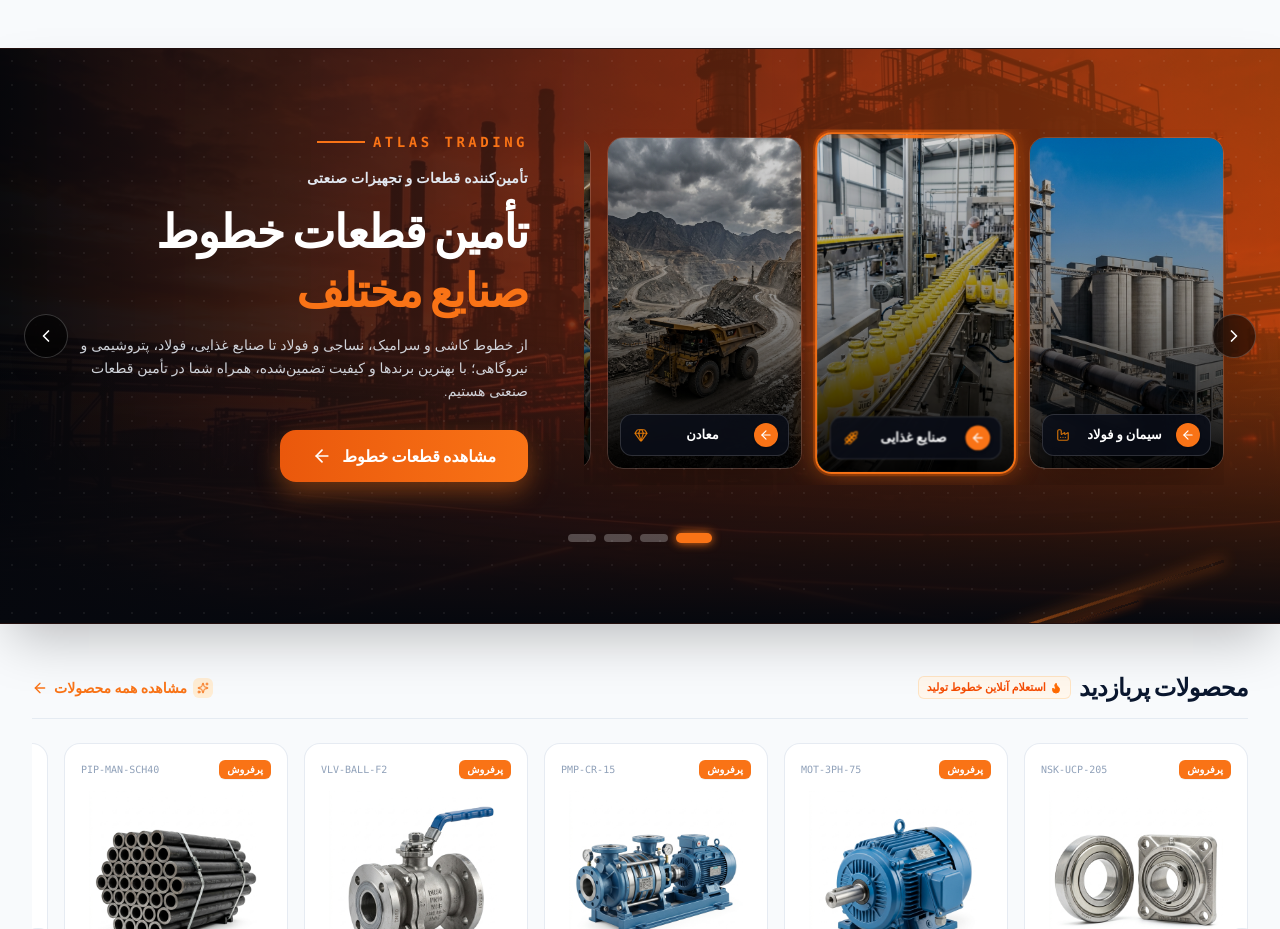
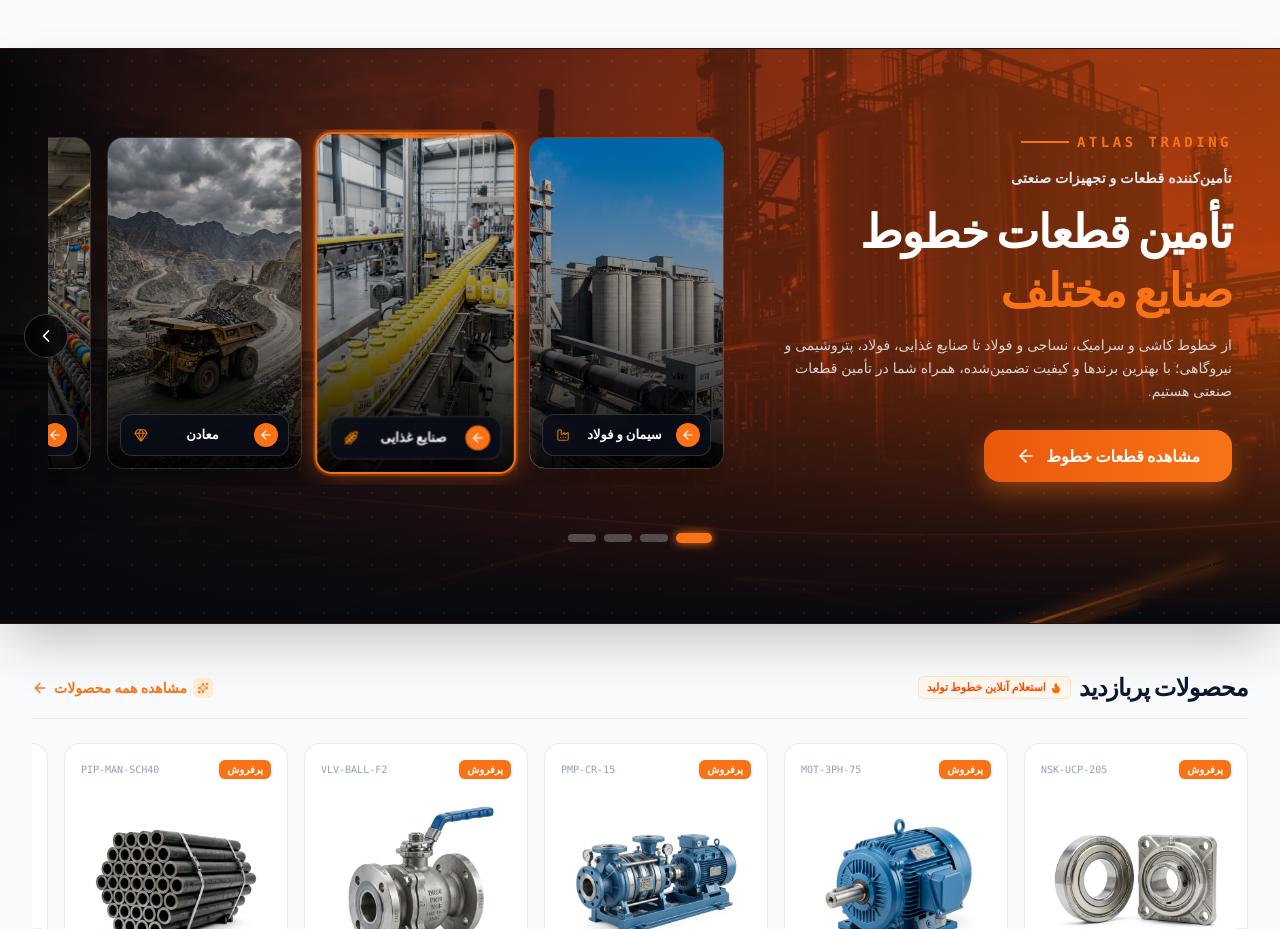
Before and after one commit to javanwebi/atlas, a React (Vite) app: page / in a window 1280 px wide. Shown: the part 1320-2249 px from the top of the page. Built offline with nearby package versions, Linux system fonts and the light colour scheme; a small style sheet from the web is missing.

Commit message:
Right-align text in desktop and show right navigation arrow only after clicking left arrow

```diff
--- a/src/pages/HomePage.tsx
+++ b/src/pages/HomePage.tsx
@@ -1,4 +1,4 @@
-import React, { useState } from 'react';
+import React, { useState, useRef, useEffect } from 'react';
 import { Link, useNavigate } from 'react-router-dom';
 import {
   ArrowLeft,
@@ -42,6 +42,37 @@ export const HomePage: React.FC = () => {
   // Hero Slider
   const [activeSlide, setActiveSlide] = useState(1);
   const totalSlides = 3;
+
+  // Industries carousel scroll tracking
+  const industriesScrollRef = useRef<HTMLDivElement>(null);
+  const [canScrollRight, setCanScrollRight] = useState(false);
+
+  const checkIndustriesScroll = () => {
+    const el = industriesScrollRef.current;
+    if (!el) return;
+    // In RTL, scrollLeft can be 0 at initial state or negative/positive depending on browser implementation
+    // When user scrolls to left (forward in carousel), scroll offset changes from initial 0
+    const scrolled = Math.abs(el.scrollLeft) > 10;
+    setCanScrollRight(scrolled);
+  };
+
+  const handleScrollLeft = () => {
+    const el = industriesScrollRef.current;
+    if (el) {
+      // In RTL, scrolling "left" (forward) is done with negative or positive depending on layout
+      el.scrollBy({ left: -320, behavior: 'smooth' });
+      // Immediately reveal right button
+      setCanScrollRight(true);
+    }
+  };
+
+  const handleScrollRight = () => {
+    const el = industriesScrollRef.current;
+    if (el) {
+      el.scrollBy({ left: 320, behavior: 'smooth' });
+      setTimeout(checkIndustriesScroll, 350);
+    }
+  };
 
   // 7 Categories matching production line parts
   const categories = [
@@ -481,36 +512,74 @@ export const HomePage: React.FC = () => {
         <div className="absolute inset-0 z-1 bg-[radial-gradient(#ffffff0f_1px,transparent_1px)] [background-size:24px_24px] pointer-events-none" />
 
         {/* Carousel Navigation Chevron Arrows (Left & Right) */}
+        {/* Right Arrow: only shown when user has scrolled towards the left / can scroll back right */}
         <button
           type="button"
-          onClick={() => {
-            const el = document.getElementById('industries-scroll-container');
-            if (el) el.scrollBy({ left: 280, behavior: 'smooth' });
-          }}
-          className="absolute right-3 sm:right-6 top-1/2 -translate-y-1/2 z-20 w-11 h-11 rounded-full bg-black/60 hover:bg-[#F97316] border border-white/20 hover:border-[#F97316] text-white flex items-center justify-center backdrop-blur-md shadow-xl transition-all cursor-pointer group"
-          aria-label="صنایع بعدی"
+          onClick={handleScrollRight}
+          className={`absolute right-3 sm:right-6 top-1/2 -translate-y-1/2 z-20 w-11 h-11 rounded-full bg-black/70 hover:bg-[#F97316] border border-white/20 hover:border-[#F97316] text-white flex items-center justify-center backdrop-blur-md shadow-2xl transition-all duration-300 cursor-pointer group ${
+            canScrollRight ? 'opacity-100 scale-100 pointer-events-auto' : 'opacity-0 scale-75 pointer-events-none'
+          }`}
+          aria-label="صنایع قبلی"
         >
           <ChevronRight className="w-5 h-5 group-hover:scale-110 transition-transform" />
         </button>
 
+        {/* Left Arrow: always visible to scroll left (forward in RTL) */}
         <button
           type="button"
-          onClick={() => {
-            const el = document.getElementById('industries-scroll-container');
-            if (el) el.scrollBy({ left: -280, behavior: 'smooth' });
-          }}
-          className="absolute left-3 sm:left-6 top-1/2 -translate-y-1/2 z-20 w-11 h-11 rounded-full bg-black/60 hover:bg-[#F97316] border border-white/20 hover:border-[#F97316] text-white flex items-center justify-center backdrop-blur-md shadow-xl transition-all cursor-pointer group"
-          aria-label="صنایع قبلی"
+          onClick={handleScrollLeft}
+          className="absolute left-3 sm:left-6 top-1/2 -translate-y-1/2 z-20 w-11 h-11 rounded-full bg-black/70 hover:bg-[#F97316] border border-white/20 hover:border-[#F97316] text-white flex items-center justify-center backdrop-blur-md shadow-2xl transition-all duration-300 cursor-pointer group"
+          aria-label="صنایع بعدی"
         >
           <ChevronLeft className="w-5 h-5 group-hover:scale-110 transition-transform" />
         </button>
 
-        {/* Main Content Layout */}
-        <div className="relative z-10 max-w-[1480px] mx-auto px-4 sm:px-8 lg:px-14 flex flex-col-reverse lg:flex-row items-center justify-between gap-8 lg:gap-12">
-          {/* Scrollable / Flexible Cards Row (Left side in LTR, Right sequence in RTL) */}
+        {/* Main Content Layout: In RTL, flex-col lg:flex-row puts first child (Text Header) on the RIGHT, and second child (Cards) on the LEFT */}
+        <div className="relative z-10 max-w-[1520px] mx-auto px-4 sm:px-8 lg:px-12 flex flex-col lg:flex-row items-center justify-between gap-8 lg:gap-12">
+          {/* Right Header Text Column (در دسکتاپ دقیقاً در سمت راست قرار می‌گیرد) */}
+          <div className="w-full lg:w-[420px] xl:w-[460px] space-y-4 text-right shrink-0">
+            {/* Top English Brand Label: ATLAS TRADING ——— */}
+            <div className="flex items-center gap-2 justify-start">
+              <span className="text-xs sm:text-sm font-black tracking-[0.25em] text-[#F97316] uppercase font-mono">
+                ATLAS TRADING
+              </span>
+              <span className="w-12 h-[2px] bg-[#F97316]" />
+            </div>
+
+            {/* Subtitle */}
+            <p className="text-xs sm:text-sm font-bold text-slate-200 tracking-wide">
+              تأمین‌کننده قطعات و تجهیزات صنعتی
+            </p>
+
+            {/* Main Headline (تأمین قطعات خطوط صنایع مختلف) */}
+            <h2 className="text-3xl sm:text-4xl lg:text-[44px] xl:text-[46px] font-black text-white leading-[1.2] tracking-tight">
+              تأمین قطعات خطوط
+              <span className="block text-[#F97316] pt-1">صنایع مختلف</span>
+            </h2>
+
+            {/* Description Paragraph */}
+            <p className="text-xs sm:text-sm text-slate-200/90 leading-relaxed font-light">
+              از خطوط کاشی و سرامیک، نساجی و فولاد تا صنایع غذایی، فولاد، پتروشیمی و نیروگاهی؛ با بهترین برندها و کیفیت تضمین‌شده، همراه شما در تأمین قطعات صنعتی هستیم.
+            </p>
+
+            {/* CTA Button: مشاهده قطعات خطوط (Large Orange Glowing Button) */}
+            <div className="pt-3">
+              <Link
+                to="/category/industrial-belts"
+                className="inline-flex items-center justify-center gap-2.5 h-12 sm:h-13 px-8 bg-gradient-to-r from-[#EA580C] to-[#F97316] hover:from-[#C2410C] hover:to-[#EA580C] text-white text-sm sm:text-base font-black rounded-2xl shadow-[0_10px_25px_rgba(249,115,22,0.4)] hover:shadow-[0_12px_30px_rgba(249,115,22,0.6)] hover:scale-[1.02] transition-all cursor-pointer group"
+              >
+                <span>مشاهده قطعات خطوط</span>
+                <ArrowLeft className="w-5 h-5 text-white group-hover:-translate-x-1.5 transition-transform" />
+              </Link>
+            </div>
+          </div>
+
+          {/* Scrollable Cards Row (در دسکتاپ در سمت چپ قرار می‌گیرد) */}
           <div
             id="industries-scroll-container"
-            className="flex-1 w-full flex items-stretch gap-3.5 sm:gap-4 overflow-x-auto pb-4 pt-2 px-1 scrollbar-none snap-x snap-mandatory"
+            ref={industriesScrollRef}
+            onScroll={checkIndustriesScroll}
+            className="flex-1 w-full min-w-0 flex items-stretch gap-3.5 sm:gap-4 overflow-x-auto pb-4 pt-2 px-1 scrollbar-none snap-x snap-mandatory"
             style={{ scrollbarWidth: 'none', msOverflowStyle: 'none' }}
           >
             {coveredIndustries.map((ind) => {
@@ -565,44 +634,6 @@ export const HomePage: React.FC = () => {
                 </Link>
               );
             })}
-          </div>
-
-          {/* Right Header Text Column (راست‌چین دقیقاً مطابق عکس ارسالی) */}
-          <div className="w-full lg:w-[440px] xl:w-[480px] space-y-4 text-right shrink-0 lg:pr-2">
-            {/* Top English Brand Label: ATLAS TRADING ——— */}
-            <div className="flex items-center gap-2 justify-start">
-              <span className="text-xs sm:text-sm font-black tracking-[0.25em] text-[#F97316] uppercase font-mono">
-                ATLAS TRADING
-              </span>
-              <span className="w-12 h-[2px] bg-[#F97316]" />
-            </div>
-
-            {/* Subtitle */}
-            <p className="text-xs sm:text-sm font-bold text-slate-200 tracking-wide">
-              تأمین‌کننده قطعات و تجهیزات صنعتی
-            </p>
-
-            {/* Main Headline (تأمین قطعات خطوط صنایع مختلف) */}
-            <h2 className="text-3xl sm:text-4xl lg:text-[46px] font-black text-white leading-[1.2] tracking-tight">
-              تأمین قطعات خطوط
-              <span className="block text-[#F97316] pt-1">صنایع مختلف</span>
-            </h2>
-
-            {/* Description Paragraph */}
-            <p className="text-xs sm:text-sm text-slate-200/90 leading-relaxed font-light">
-              از خطوط کاشی و سرامیک، نساجی و فولاد تا صنایع غذایی، فولاد، پتروشیمی و نیروگاهی؛ با بهترین برندها و کیفیت تضمین‌شده، همراه شما در تأمین قطعات صنعتی هستیم.
-            </p>
-
-            {/* CTA Button: مشاهده قطعات خطوط (Large Orange Glowing Button) */}
-            <div className="pt-3">
-              <Link
-                to="/category/industrial-belts"
-                className="inline-flex items-center justify-center gap-2.5 h-12 sm:h-13 px-8 bg-gradient-to-r from-[#EA580C] to-[#F97316] hover:from-[#C2410C] hover:to-[#EA580C] text-white text-sm sm:text-base font-black rounded-2xl shadow-[0_10px_25px_rgba(249,115,22,0.4)] hover:shadow-[0_12px_30px_rgba(249,115,22,0.6)] hover:scale-[1.02] transition-all cursor-pointer group"
-              >
-                <span>مشاهده قطعات خطوط</span>
-                <ArrowLeft className="w-5 h-5 text-white group-hover:-translate-x-1.5 transition-transform" />
-              </Link>
-            </div>
           </div>
         </div>
 
```
